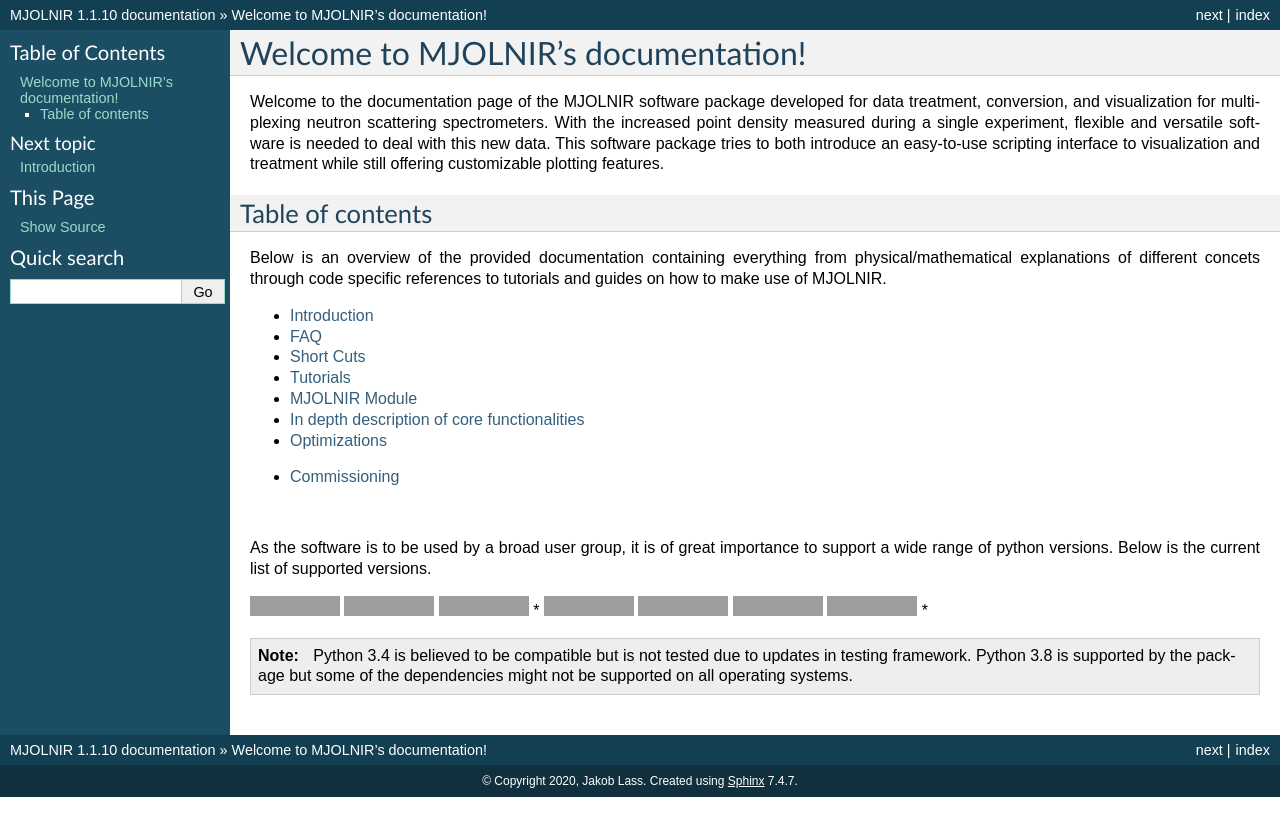
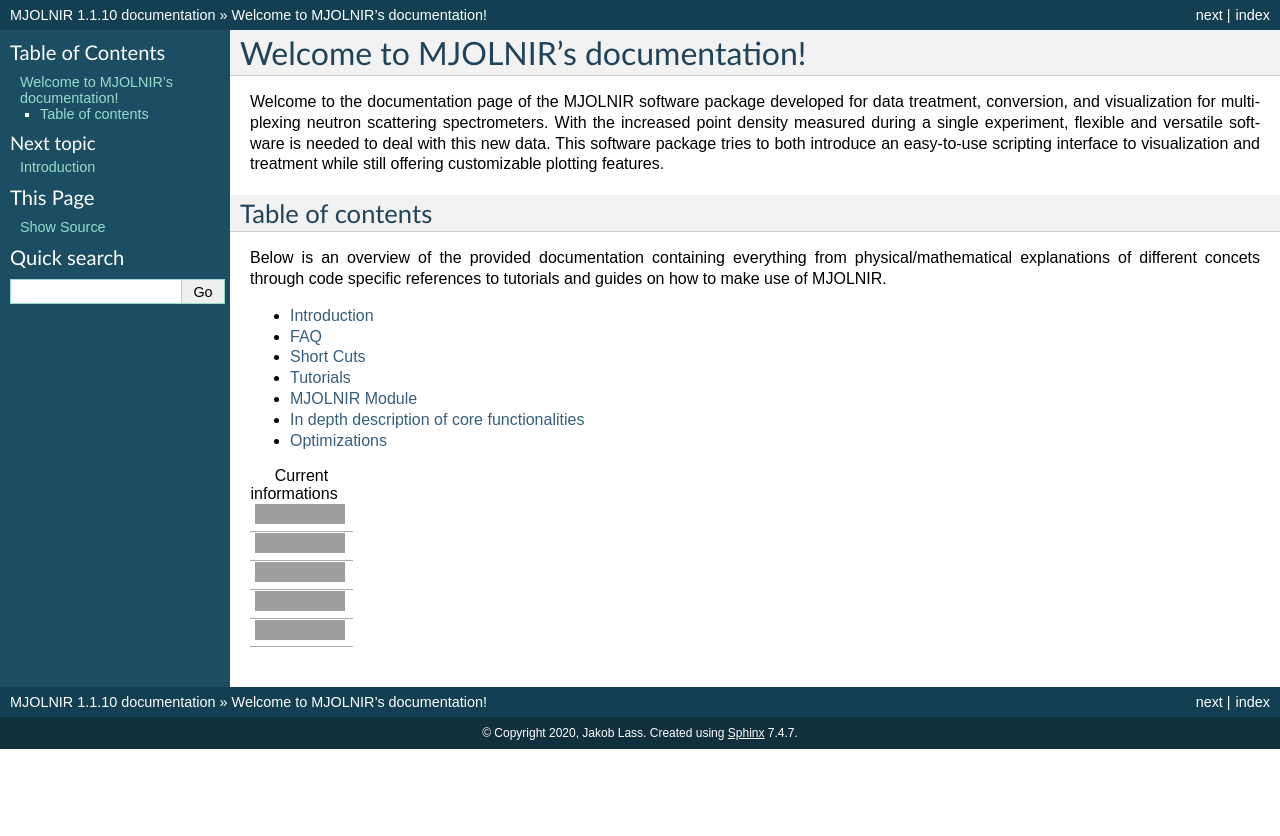
Before and after one commit to MJOLNIRPackage/MJOLNIR, a Sphinx documentation site: the page built from docs/index.rst, in a window 1280 px wide. Shown: the top 836 px of the page. Built offline with Sphinx 7.4.7, drawn with Linux system fonts in a browser that asks for light colours; grey boxes are pictures that could not be loaded.

Commit message:
Update frontpage of documentation Add badges for: - version - doi - python version - build - coverage
Remove commissioning tab.

```diff
--- a/docs/index.rst
+++ b/docs/index.rst
@@ -26,39 +26,43 @@ tutorials and guides on how to make use of MJOLNIR.
    Optimizations/Optimization
 
 
-.. toctree::
-   :maxdepth: 1
+.. .. toctree::
+..   :maxdepth: 1
+..
+..   Commissioning/Commissioning
+..
 
-   Commissioning/Commissioning
+.. table:: Current informations
+   :widths: grid
+   :align: left
+
+   +------------+
+   |  |version| |
+   +------------+
+   |    |doi|   |
+   +------------+
+   |   |pypi|   |
+   +------------+
+   |  |travis|  |
+   +------------+
+   | |coverall| |
+   +------------+
 
 
-|
+.. |travis| image:: https://travis-ci.org/MJOLNIRPackage/MJOLNIR.svg?branch=master
+    :target: https://travis-ci.org/MJOLNIRPackage/MJOLNIR
 
-As the software is to be used by a broad user group, it is of great importance to support a wide range of python versions. Below is the current list of supported versions.
+.. |coverall| image:: https://coveralls.io/repos/github/MJOLNIRPackage/MJOLNIR/badge.svg?branch=master
+    :target: https://coveralls.io/github/MJOLNIRPackage/MJOLNIR?branch=master
 
-|travis| |coverall| |python34| * |python35| |python36| |python37| |python38| *
+.. |pypi| image:: https://img.shields.io/pypi/pyversions/MJOLNIR
+    :alt: PyPI - Python Version
+    :target: https://pypi.org/project/MJOLNIR/
 
-.. note::
-    Python 3.4 is believed to be compatible but is not tested due to updates in testing framework.
-    Python 3.8 is supported by the package but some of the dependencies might not be supported on all operating systems.
 
-.. |travis| image:: https://travis-ci.org/Jakob-Lass/MJOLNIR.svg?branch=develop
-    :target: https://travis-ci.org/Jakob-Lass/MJOLNIR
+.. |doi| image:: https://zenodo.org/badge/117703167.svg
+    :target: https://zenodo.org/badge/latestdoi/117703167
 
-.. |coverall| image:: https://coveralls.io/repos/github/Jakob-Lass/MJOLNIR/badge.svg?branch=develop
-    :target: https://coveralls.io/github/Jakob-Lass/MJOLNIR?branch=develop
-
-.. |python34| image:: https://img.shields.io/badge/python-3.4-yellow.svg
-    :target: https://travis-ci.org/Jakob-Lass/MJOLNIR
-
-.. |python35| image:: https://img.shields.io/badge/python-3.5-brightgreen.svg
-    :target: https://travis-ci.org/Jakob-Lass/MJOLNIR
-
-.. |python36| image:: https://img.shields.io/badge/python-3.6-brightgreen.svg
-    :target: https://travis-ci.org/Jakob-Lass/MJOLNIR
-
-.. |python37| image:: https://img.shields.io/badge/python-3.7-brightgreen.svg
-    :target: https://travis-ci.org/Jakob-Lass/MJOLNIR
-
-.. |python38| image:: https://img.shields.io/badge/python-3.8-brightgreen.svg
-    :target: https://travis-ci.org/Jakob-Lass/MJOLNIR
+.. |version| image:: https://img.shields.io/github/v/release/MJOLNIRPackage/MJOLNIR
+    :alt: GitHub release (latest by date)
+    :target: https://github.com/MJOLNIRPackage/MJOLNIR
```
